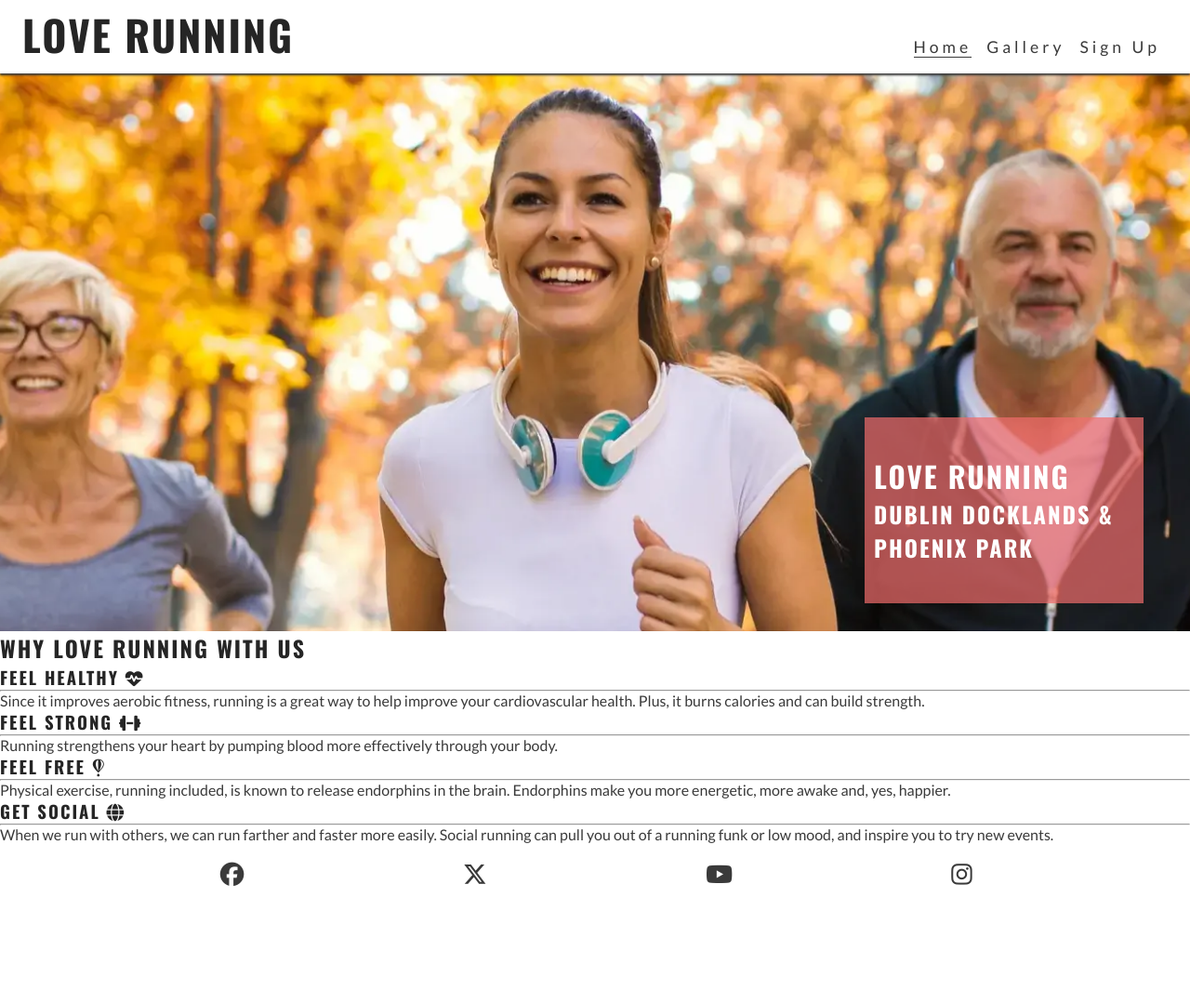
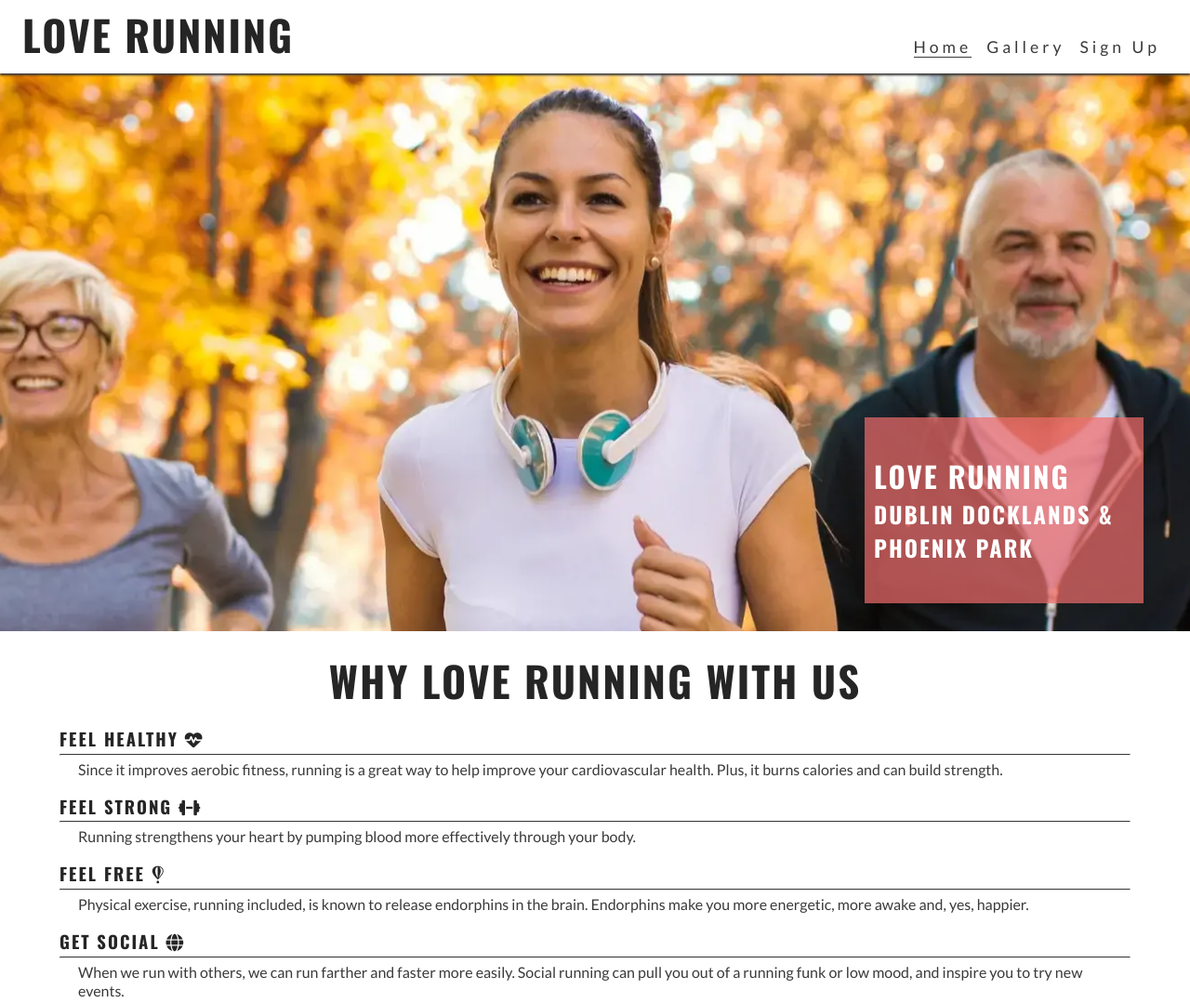
Before and after one commit to m-dixon5/love-running, a plain HTML site: page index.html in a window 1280 px wide. Shown: the top 1079 px of the page at 93% size. Before the commit the page ends 975 px from the top, so only its background shows below. Drawn offline with nearby package versions, Linux system fonts and the light colour scheme.

Commit message:
Style reasons section and divs inside it

```diff
--- a/assets/css/style.css
+++ b/assets/css/style.css
@@ -116,6 +116,31 @@ main {
     color: #ffffff;
 }
 
+/* Reasons section */
+#reasons {
+   margin: 20px auto;
+   width: 90%;
+}
+
+#reasons h2 {
+    font-size: 280%;
+    text-align: center;
+    margin: 20px 0;
+}
+
+#benefits-physical div, #benefits-mental div {
+    margin-bottom: 20px;
+    line-height: 20px;
+}
+
+#reasons hr {
+    margin:5px 0;
+    border-top: 1px solid #3a3a3a;
+}
+
+#reasons p {
+    padding: 0 20px;
+}
 
 /* Footer */
 #social-networks {
--- a/index.html
+++ b/index.html
@@ -47,8 +47,8 @@
                 <h2>WHY LOVE RUNNING WITH US</h2>
             </div>
 
-            <section id="benefits">
-                <section id="benefits-physical">
+
+            <div id="benefits-physical">
                 <div>
                     <h3>FEEL HEALTHY <i class="fa-solid fa-heart-pulse"></i></h3>
                     <hr>
@@ -59,9 +59,9 @@
                     <hr>
                     <p>Running strengthens your heart by pumping blood more effectively through your body.</p>
                 </div>
-                </section>
+            </div>
 
-                <section id="benefits-mental">
+            <div id="benefits-mental">
                 <div>
                     <h3>FEEL FREE <i class="fa-brands fa-fly"></i></h3>
                     <hr>
@@ -72,8 +72,8 @@
                     <hr>
                     <p>When we run with others, we can run farther and faster more easily. Social running can pull you out of a running funk or low mood, and inspire you to try new events.</p>
                 </div>
-                </section>
-            </section>
+            </div>
+
         </section>
     </main>
 
```
Lines whose indentation alone changed are shown as unchanged.
